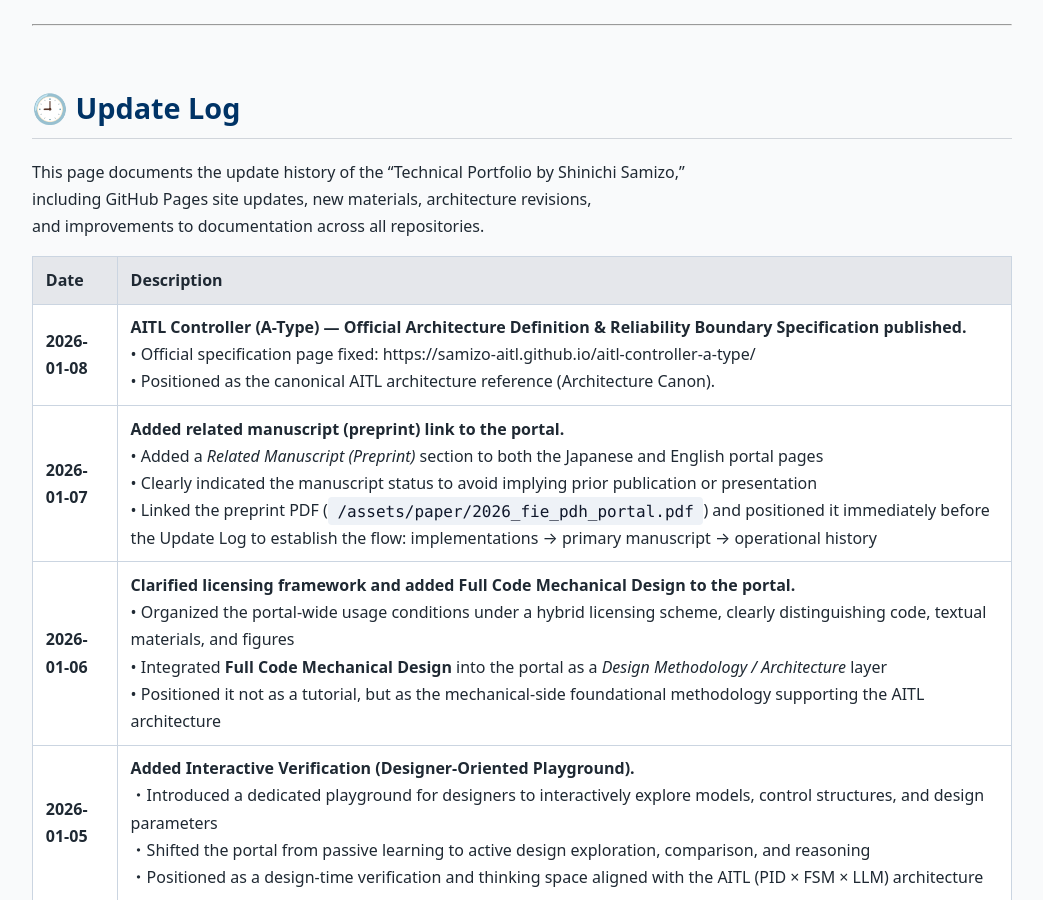
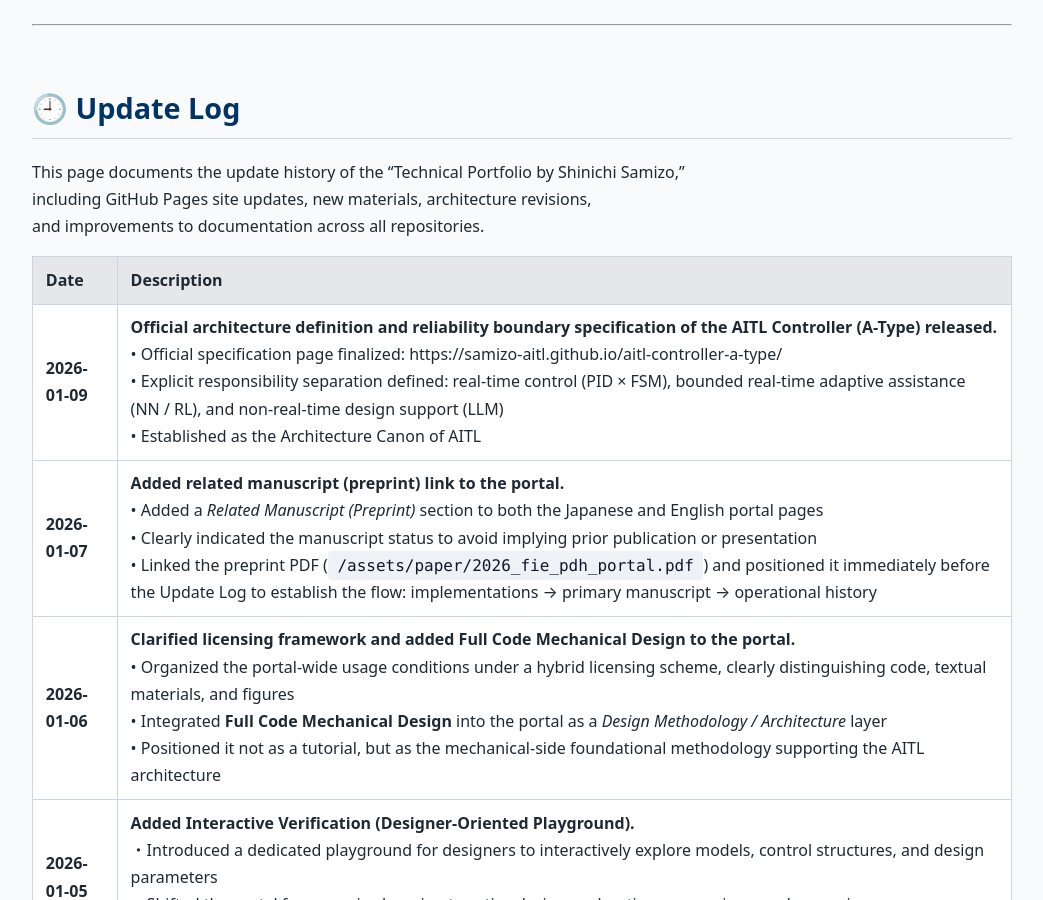
Before and after one commit to Samizo-AITL/Samizo-AITL.github.io, a Jekyll site: the page built from about/update/en/index.md, in a window 1280 px wide and 900 px high. Shown: the whole window, without its empty margins (118-1161 px from the left). Built offline with Jekyll 4.4.1, drawn with Linux system fonts in a browser that asks for light colours.

Commit message:
Update index.md

```diff
--- a/about/update/en/index.md
+++ b/about/update/en/index.md
@@ -13,7 +13,7 @@ and improvements to documentation across all repositories.
 
 | Date       | Description                                                                 |
 |------------|-----------------------------------------------------------------------------|
-| **2026-01-08** | **AITL Controller (A-Type) ― Official Architecture Definition & Reliability Boundary Specification published.**<br>• Official specification page fixed: https://samizo-aitl.github.io/aitl-controller-a-type/<br>• Positioned as the canonical AITL architecture reference (Architecture Canon). |
+| **2026-01-09** | **Official architecture definition and reliability boundary specification of the AITL Controller (A-Type) released.**<br>• Official specification page finalized: https://samizo-aitl.github.io/aitl-controller-a-type/<br>• Explicit responsibility separation defined: real-time control (PID × FSM), bounded real-time adaptive assistance (NN / RL), and non-real-time design support (LLM)<br>• Established as the Architecture Canon of AITL |
 | **2026-01-07** | **Added related manuscript (preprint) link to the portal.**<br>• Added a *Related Manuscript (Preprint)* section to both the Japanese and English portal pages<br>• Clearly indicated the manuscript status to avoid implying prior publication or presentation<br>• Linked the preprint PDF (`/assets/paper/2026_fie_pdh_portal.pdf`) and positioned it immediately before the Update Log to establish the flow: implementations → primary manuscript → operational history |
 | **2026-01-06** | **Clarified licensing framework and added Full Code Mechanical Design to the portal.**<br>• Organized the portal-wide usage conditions under a hybrid licensing scheme, clearly distinguishing code, textual materials, and figures<br>• Integrated **Full Code Mechanical Design** into the portal as a *Design Methodology / Architecture* layer<br>• Positioned it not as a tutorial, but as the mechanical-side foundational methodology supporting the AITL architecture |
 | **2026-01-05** | **Added Interactive Verification (Designer-Oriented Playground).**<br>・Introduced a dedicated playground for designers to interactively explore models, control structures, and design parameters<br>・Shifted the portal from passive learning to active design exploration, comparison, and reasoning<br>・Positioned as a design-time verification and thinking space aligned with the AITL (PID × FSM × LLM) architecture |
```
